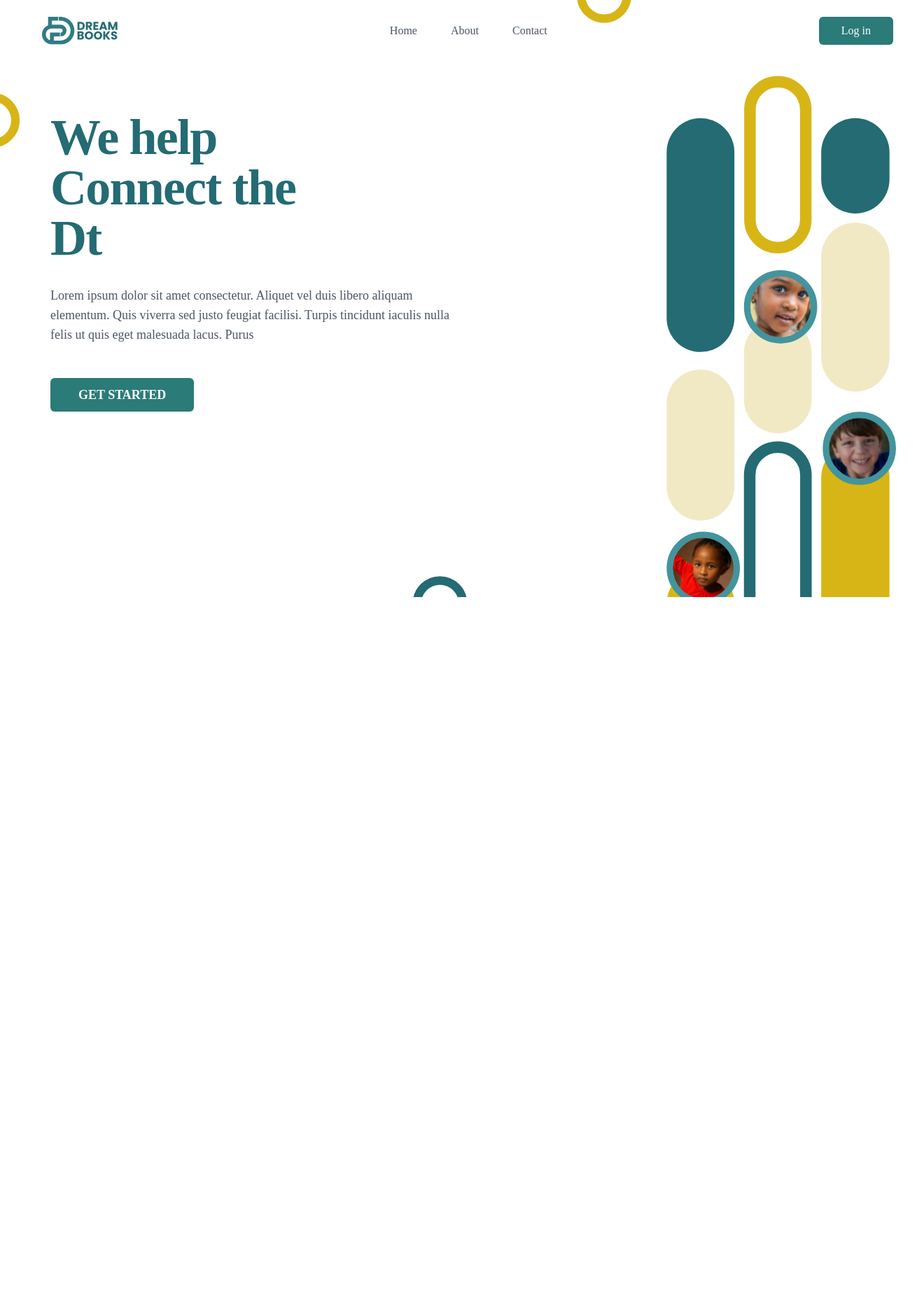
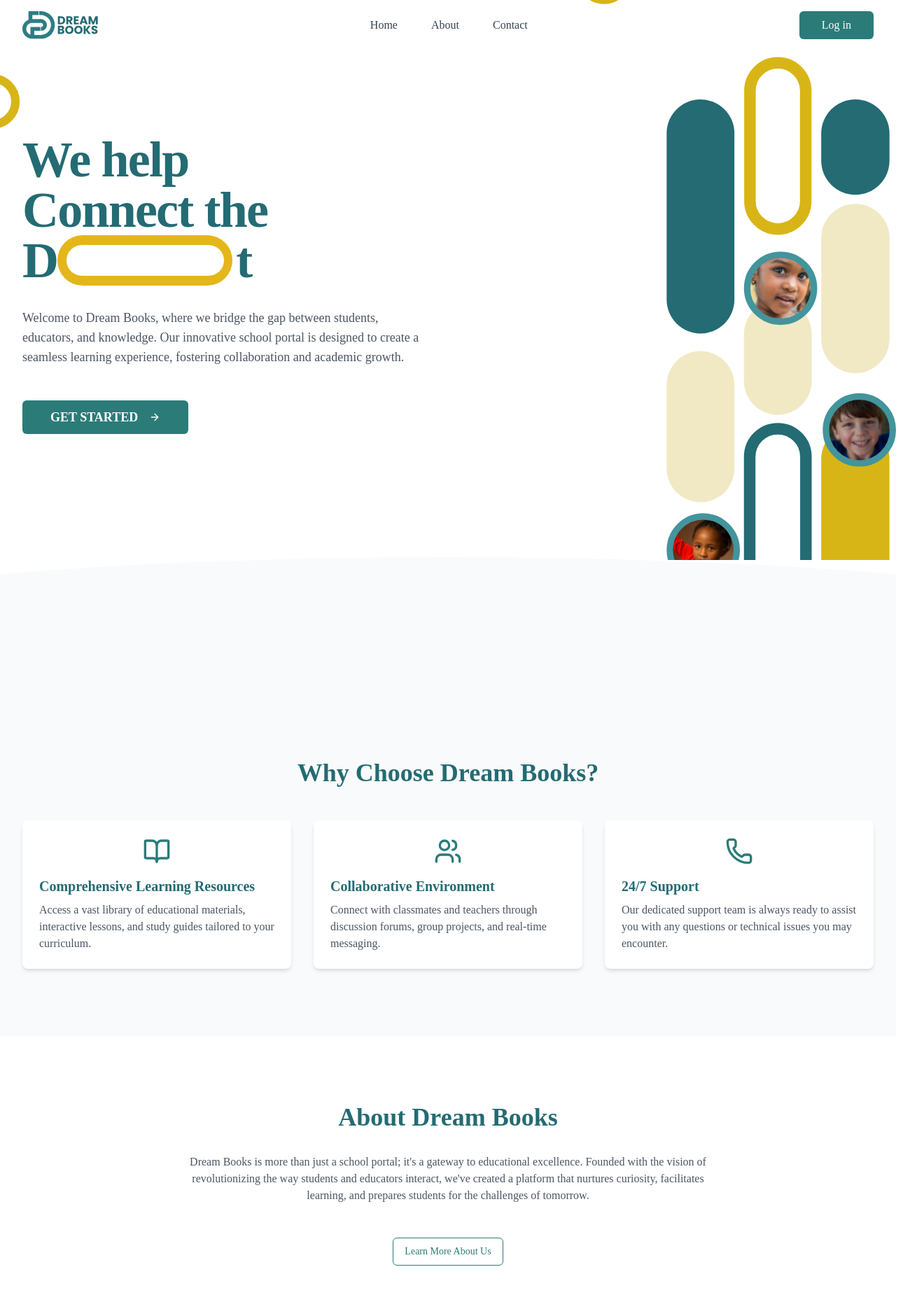
Before and after one commit to OSAMOR19/shool-portal-own, a Next.js app: page / in a window 1280 px wide. Shown: the top 1880 px of the page at 70% size, 1320 px wide, since content can reach past the window. Before the commit the page ends 853 px from the top, so only its background shows below. Built offline with nearby package versions, Linux system fonts and the light colour scheme.

Commit message:
madd animation added#

```diff
--- a/app/page.tsx
+++ b/app/page.tsx
@@ -1,18 +1,50 @@
+"use client"
+
+import { useEffect, useRef, useState } from "react"
 import Link from "next/link"
 import Image from "next/image"
 import { Button } from "@/components/ui/button"
+import { Menu, X } from "lucide-react"
 import img1 from "@/components/images/dreambgbest.svg"
 import Logo from "@/components/images/logodream.svg"
+import { ArrowRight, BookOpen, Users, Phone } from "lucide-react"
+import { motion, AnimatePresence } from "framer-motion"
 
 export default function Home() {
+  const [isMenuOpen, setIsMenuOpen] = useState(false)
+  const aboutRef = useRef<HTMLElement>(null)
+  const contactRef = useRef<HTMLElement>(null)
+
+  useEffect(() => {
+    const handleScroll = (e: Event) => {
+      e.preventDefault()
+      const target = e.target as HTMLAnchorElement
+      const targetId = target.getAttribute("href")?.slice(1)
+      const element = document.getElementById(targetId || "")
+      element?.scrollIntoView({ behavior: "smooth" })
+      setIsMenuOpen(false)
+    }
+
+    const links = document.querySelectorAll('nav a[href^="#"]')
+    links.forEach((link) => {
+      link.addEventListener("click", handleScroll)
+    })
+
+    return () => {
+      links.forEach((link) => {
+        link.removeEventListener("click", handleScroll)
+      })
+    }
+  }, [])
+
   return (
-    <div className="min-h-screen bg-white font-['Poppins'] relative">
+    <div className="min-h-screen bg-white font-['Poppins']">
       {/* Background SVG */}
       <div className="absolute inset-0 w-full h-full">
         <Image
           src={img1 || "/placeholder.svg"}
           alt="Decorative background"
-          className="w-90% h-70% object-cover"
+          className="w-full h-full object-cover"
           priority
         />
       </div>
@@ -20,8 +52,16 @@ export default function Home() {
       {/* Content overlay */}
       <div className="relative z-10">
         {/* Header */}
-        <header className="container mx-7 px-4 sm:px-6 lg:px-8 py-4 sm:py-6 flex flex-col sm:flex-row items-center justify-between">
-          <Link href="/" className="flex items-center mb-4 sm:mb-0">
+        <motion.header
+          initial={{ y: -100, opacity: 0 }}
+          animate={{ y: 0, opacity: 1 }}
+          transition={{ duration: 0.5 }}
+          className="fixed w-full top-0 z-50"
+        >
+          <div className="glass-nav">
+            <div className="container mx-auto px-4 sm:px-6 lg:px-8 py-4">
+              <div className="flex items-center justify-between">
+                <Link href="/" className="flex items-center">
                   <Image
                     src={Logo || "/placeholder.svg"}
                     alt="Dream Books Logo"
@@ -31,55 +71,258 @@ export default function Home() {
                   />
                 </Link>
 
-          <nav className="flex items-center gap-6 sm:gap-12 mb-4 sm:mb-0">
-            <Link href="/" className="text-gray-600 hover:text-[#2B7B78] transition-colors text-sm sm:text-base">
+                {/* Desktop Navigation */}
+                <nav className="hidden md:flex items-center gap-12">
+                  <Link href="/" className="text-gray-700 hover:text-[#2B7B78] transition-colors text-sm sm:text-base">
                     Home
                   </Link>
-            <Link href="/about" className="text-gray-600 hover:text-[#2B7B78] transition-colors text-sm sm:text-base">
+                  <Link
+                    href="#about"
+                    className="text-gray-700 hover:text-[#2B7B78] transition-colors text-sm sm:text-base"
+                  >
                     About
                   </Link>
-            <Link href="/contact" className="text-gray-600 hover:text-[#2B7B78] transition-colors text-sm sm:text-base">
+                  <Link
+                    href="#contact"
+                    className="text-gray-700 hover:text-[#2B7B78] transition-colors text-sm sm:text-base"
+                  >
                     Contact
                   </Link>
                 </nav>
 
+                <div className="hidden md:block">
                   <Link href="/login">
-            <Button className="bg-[#2B7B78] hover:bg-[#2B7B78]/90 text-white rounded-md px-6 sm:px-8 py-2 text-sm sm:text-base font-medium w-full sm:w-auto">
+                    <Button className="bg-[#2B7B78] hover:bg-[#2B7B78]/90 text-white rounded-md px-6 sm:px-8 py-2 text-sm sm:text-base font-medium">
                       Log in
                     </Button>
                   </Link>
-        </header>
+                </div>
+
+                {/* Mobile menu button */}
+                <button
+                  onClick={() => setIsMenuOpen(!isMenuOpen)}
+                  className="md:hidden p-2 rounded-md text-gray-700 hover:text-[#2B7B78] transition-colors"
+                >
+                  {isMenuOpen ? <X size={24} /> : <Menu size={24} />}
+                </button>
+              </div>
+            </div>
+
+            {/* Mobile Navigation */}
+            <AnimatePresence>
+              {isMenuOpen && (
+                <motion.div
+                  initial={{ opacity: 0, height: 0 }}
+                  animate={{ opacity: 1, height: "auto" }}
+                  exit={{ opacity: 0, height: 0 }}
+                  transition={{ duration: 0.2 }}
+                  className="md:hidden glass-nav border-t border-white/20"
+                >
+                  <nav className="container mx-auto px-4 py-4 flex flex-col gap-4">
+                    <Link
+                      href="/"
+                      className="text-gray-700 hover:text-[#2B7B78] transition-colors text-base py-2"
+                      onClick={() => setIsMenuOpen(false)}
+                    >
+                      Home
+                    </Link>
+                    <Link
+                      href="#about"
+                      className="text-gray-700 hover:text-[#2B7B78] transition-colors text-base py-2"
+                      onClick={() => setIsMenuOpen(false)}
+                    >
+                      About
+                    </Link>
+                    <Link
+                      href="#contact"
+                      className="text-gray-700 hover:text-[#2B7B78] transition-colors text-base py-2"
+                      onClick={() => setIsMenuOpen(false)}
+                    >
+                      Contact
+                    </Link>
+                    <Link href="/login" className="inline-block" onClick={() => setIsMenuOpen(false)}>
+                      <Button className="bg-[#2B7B78] hover:bg-[#2B7B78]/90 text-white rounded-md px-6 py-2 text-base font-medium w-full">
+                        Log in
+                      </Button>
+                    </Link>
+                  </nav>
+                </motion.div>
+              )}
+            </AnimatePresence>
+          </div>
+        </motion.header>
 
         {/* Hero Section */}
-        <main className="container mx-10 px-4 sm:px-10 lg:px-8 pt-8 sm:pt-10">
-          <div className="w-full sm:w-2/3 lg:w-1/2 pt-4 sm:pt-8">
-            <h1 className="text-4xl sm:text-5xl lg:text-7xl font-bold text-[#246B73] leading-tight tracking-tight mb-6 sm:mb-8">
+        <main className="container mx-auto px-4 sm:px-6 lg:px-8 pt-32 sm:pt-40 lg:pt-48 pb-16 sm:pb-24">
+          <motion.div
+            initial={{ opacity: 0, y: 20 }}
+            animate={{ opacity: 1, y: 0 }}
+            transition={{ duration: 0.8 }}
+            className="w-full lg:w-2/3 xl:w-1/2"
+          >
+            <h1 className="text-3xl sm:text-4xl lg:text-6xl xl:text-7xl font-bold text-[#246B73] leading-tight tracking-tight mb-6 sm:mb-8">
               We help
               <br />
               Connect the
               <br />
-              <span className="relative inline-block">
-                D{/* Uncomment and adjust if needed */}
-                {/* <span
-                  className="absolute -bottom-1 left-8 w-32 h-5 bg-[#E4B61A] -z-10 rounded-full"
-                ></span> */}
+              <span className="relative inline-flex items-center">
+      D
+      <div className="relative" style={{ height: "1em" }}>
+        <motion.div
+          initial={{ width: "2em" }}
+          animate={{ width: 250 }}
+          transition={{ duration: 2, delay: 1, ease: "easeOut" }}
+          className="relative"
+          style={{
+            height: "1em",
+            background: "#E4B61A",
+            borderRadius: "9999px",
+            display: "flex",
+            alignItems: "center",
+            justifyContent: "center",
+            position: "relative",
+          }}
+        >
+          {/* Counter space */}
+          <div
+            className="absolute"
+            style={{
+              width: "90%",
+              height: "0.6em",
+              background: "white",
+              borderRadius: "9999px",
+            }}
+          />
+        </motion.div>
+      </div>
+      <motion.span initial={{ x: 0 }} animate={{ x: 5 }} transition={{ duration: 4, delay: 2, ease: "easeOut" }}>
         t
+      </motion.span>
     </span>
             </h1>
 
-            <p className="text-gray-600 text-base sm:text-lg leading-relaxed mb-8 sm:mb-12 max-w-xl">
-              Lorem ipsum dolor sit amet consectetur. Aliquet vel duis libero aliquam elementum. Quis viverra sed justo
-              feugiat facilisi. Turpis tincidunt iaculis nulla felis ut quis eget malesuada lacus. Purus
-            </p>
+            <motion.p
+              initial={{ opacity: 0 }}
+              animate={{ opacity: 1 }}
+              transition={{ duration: 0.8, delay: 0.3 }}
+              className="text-gray-600 text-base sm:text-lg leading-relaxed mb-8 sm:mb-12 max-w-xl"
+            >
+              Welcome to Dream Books, where we bridge the gap between students, educators, and knowledge. Our innovative
+              school portal is designed to create a seamless learning experience, fostering collaboration and academic
+              growth.
+            </motion.p>
 
+            <motion.div
+              initial={{ opacity: 0, y: 20 }}
+              animate={{ opacity: 1, y: 0 }}
+              transition={{ duration: 0.8, delay: 0.6 }}
+            >
               <Link href="/login">
                 <Button className="bg-[#2B7B78] hover:bg-[#2B7B78]/90 text-white text-base sm:text-lg px-8 sm:px-10 py-4 sm:py-6 rounded-md font-semibold w-full sm:w-auto">
                   GET STARTED
+                  <ArrowRight className="ml-2 h-5 w-5" />
+                </Button>
+              </Link>
+            </motion.div>
+          </motion.div>
+        </main>
+
+        {/* Curved section divider */}
+        <div className="w-full h-48 bg-transparent relative overflow-hidden mt-20">
+          <div
+            className="absolute bottom-0 left-0 w-full h-full"
+            style={{
+              background: "rgb(249 250 251)",
+              borderTopLeftRadius: "100% 100%",
+              borderTopRightRadius: "100% 100%",
+              transform: "scaleX(1.5)",
+            }}
+          />
+        </div>
+
+        {/* Features Section */}
+        <section className="bg-gray-50 py-16 sm:py-24">
+          <div className="container mx-auto px-4 sm:px-6 lg:px-8">
+            <h2 className="text-3xl sm:text-4xl font-bold text-center text-[#246B73] mb-12">Why Choose Dream Books?</h2>
+            <div className="grid grid-cols-1 md:grid-cols-2 lg:grid-cols-3 gap-8">
+              <FeatureCard
+                icon={<BookOpen className="h-10 w-10 text-[#2B7B78]" />}
+                title="Comprehensive Learning Resources"
+                description="Access a vast library of educational materials, interactive lessons, and study guides tailored to your curriculum."
+              />
+              <FeatureCard
+                icon={<Users className="h-10 w-10 text-[#2B7B78]" />}
+                title="Collaborative Environment"
+                description="Connect with classmates and teachers through discussion forums, group projects, and real-time messaging."
+              />
+              <FeatureCard
+                icon={<Phone className="h-10 w-10 text-[#2B7B78]" />}
+                title="24/7 Support"
+                description="Our dedicated support team is always ready to assist you with any questions or technical issues you may encounter."
+              />
+            </div>
+          </div>
+        </section>
+
+        {/* About Section */}
+        <section id="about" ref={aboutRef} className="py-16 sm:py-24">
+          <div className="container mx-auto px-4 sm:px-6 lg:px-8">
+            <h2 className="text-3xl sm:text-4xl font-bold text-center text-[#246B73] mb-8">About Dream Books</h2>
+            <p className="text-gray-600 text-center max-w-3xl mx-auto mb-12">
+              Dream Books is more than just a school portal; it's a gateway to educational excellence. Founded with the
+              vision of revolutionizing the way students and educators interact, we've created a platform that nurtures
+              curiosity, facilitates learning, and prepares students for the challenges of tomorrow.
+            </p>
+            <div className="text-center">
+              <Link href="/about">
+                <Button
+                  variant="outline"
+                  className="border-[#2B7B78] text-[#2B7B78] hover:bg-[#2B7B78] hover:text-white"
+                >
+                  Learn More About Us
                 </Button>
               </Link>
             </div>
-        </main>
+          </div>
+        </section>
+
+        {/* Contact Section */}
+        <section id="contact" ref={contactRef} className="bg-[#246B73] text-white py-16 sm:py-24">
+          <div className="container mx-auto px-4 sm:px-6 lg:px-8">
+            <h2 className="text-3xl sm:text-4xl font-bold text-center mb-8">Get in Touch</h2>
+            <p className="text-center max-w-2xl mx-auto mb-12">
+              Have questions or need assistance? Our team is here to help. Reach out to us for any inquiries about our
+              platform, features, or how we can support your educational journey.
+            </p>
+            <div className="text-center">
+              <Link href="/contact">
+                <Button className="bg-white text-[#246B73] hover:bg-gray-100">Contact Us</Button>
+              </Link>
+            </div>
+          </div>
+        </section>
       </div>
     </div>
   )
 }
+
+interface FeatureCardProps {
+  icon: React.ReactNode
+  title: string
+  description: string
+}
+
+function FeatureCard({ icon, title, description }: FeatureCardProps) {
+  return (
+    <motion.div
+      initial={{ opacity: 0, y: 20 }}
+      animate={{ opacity: 1, y: 0 }}
+      transition={{ duration: 0.5 }}
+      className="bg-white p-6 rounded-lg shadow-md hover:shadow-lg transition-shadow duration-300"
+    >
+      <div className="flex items-center justify-center mb-4">{icon}</div>
+      <h3 className="text-xl font-semibold text-[#246B73] mb-2">{title}</h3>
+      <p className="text-gray-600">{description}</p>
+    </motion.div>
+  )
+}
--- a/package.json
+++ b/package.json
@@ -25,6 +25,7 @@
     "bootstrap": "^5.3.3",
     "class-variance-authority": "^0.7.1",
     "clsx": "^2.1.1",
+    "framer-motion": "^12.3.1",
     "lucide-react": "^0.474.0",
     "next": "15.1.6",
     "react": "^18.2.0",
```
Also changed, not shown: 1 other file (tests, documents, lock files or other folders). Lines whose indentation alone changed are shown as unchanged.
